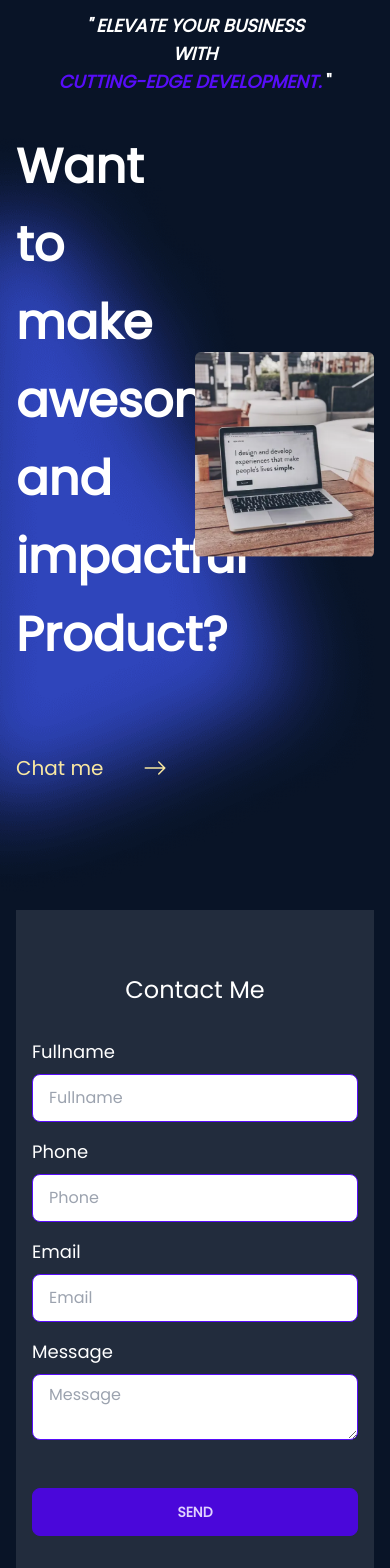
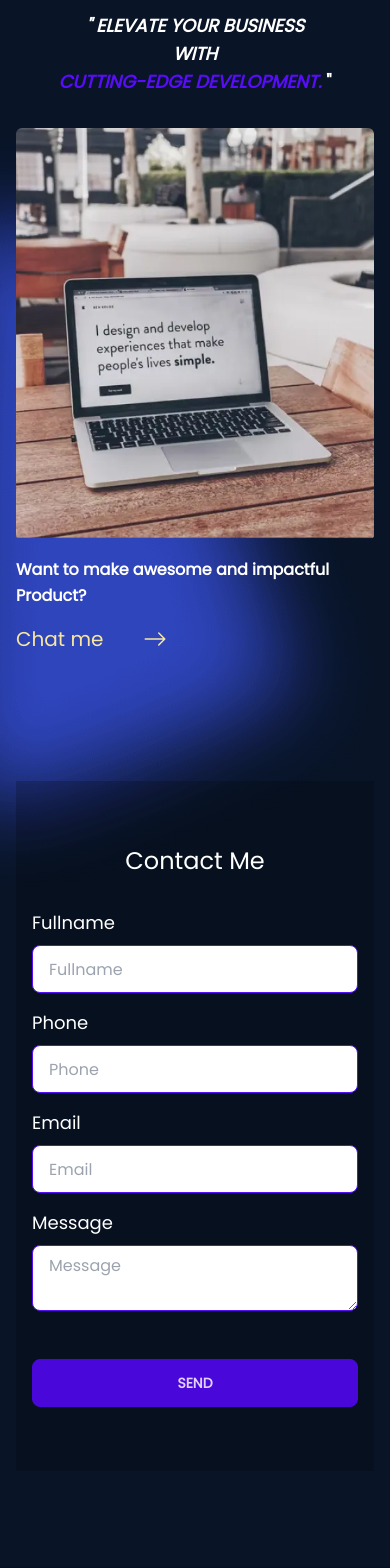
Before and after one commit to ilhamdanu13/my-portfolio, a Next.js app: page / in a window 390 px wide. Shown: the part 5580-7148 px from the top of the page. Built offline with nearby package versions, Linux system fonts and the light colour scheme.

Commit message:
`feat:` fix mobile responsive

```diff
--- a/src/pages/index.js
+++ b/src/pages/index.js
@@ -422,9 +422,9 @@ export default function Home() {
 
         <section>
           <div className="container mx-auto lg:px-24 md:px-16 px-4 mb-32 z-50 relative">
-            <div className="flex justify-between items-center">
-              <div className="w-1/2 space-y-20">
-                <p className="text-white font-bold text-5xl leading-relaxed ">
+            <div className="flex flex-col-reverse md:flex-row justify-between items-center">
+              <div className="md:w-1/2 space-y-4 md:space-y-20">
+                <p className="text-white font-bold md:text-5xl leading-relaxed ">
                   Want to make awesome and impactful Product?
                 </p>
                 <div className="flex items-center gap-x-10">
@@ -438,7 +438,7 @@ export default function Home() {
                   alt="Hit Me!"
                   width={400}
                   height={400}
-                  className="rounded-md object-cover"
+                  className="rounded-md object-cover mb-4 md:mb-0"
                 />
               </div>
             </div>
@@ -450,7 +450,7 @@ export default function Home() {
           className="container mx-auto lg:px-24 md:px-16 px-4 mb-24 relative z-50"
         >
           <div className="">
-            <div className="bg-white/10 px-4 py-16 md:px-24 md:py-24 lg:px-0 lg:py-24">
+            <div className="bg-black/20 px-4 py-16 md:px-24 md:py-24 lg:px-0 lg:py-24">
               <h2 className="text-2xl md:text-3xl text-white text-center mb-8 md:mb-16">
                 Contact Me
               </h2>
```
